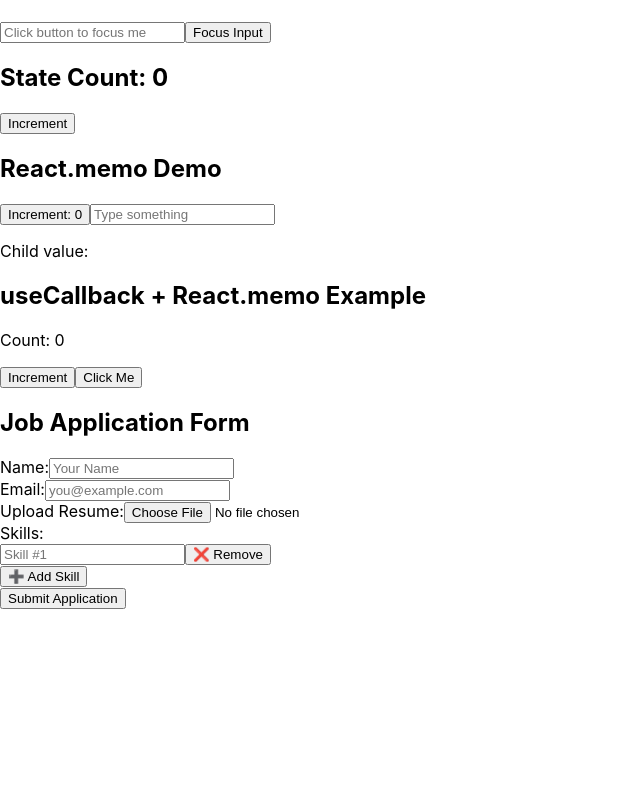
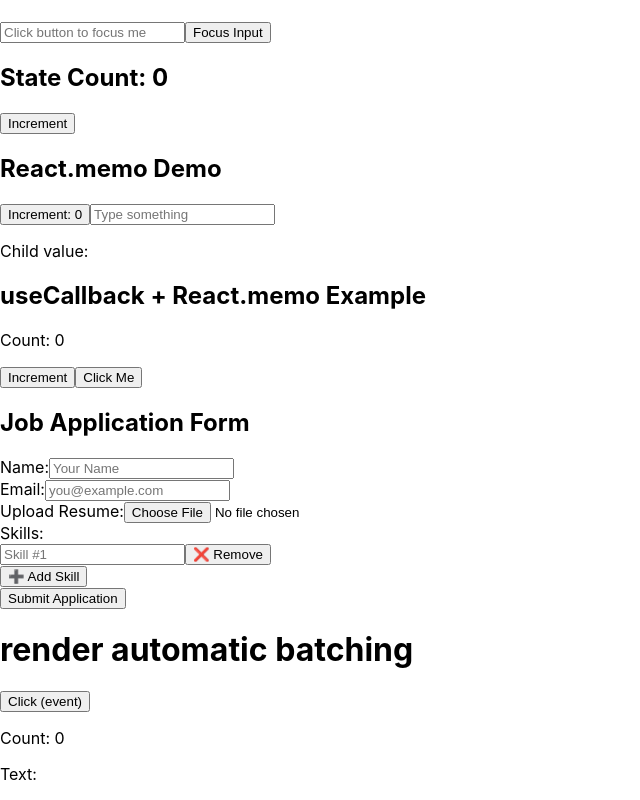
Before and after one commit to MeraGithubMeriPehchan/reactApp19.1.1, a React (Create React App) app: page / in a window 1280 px wide. Shown: the part 408-1208 px from the top of the page, without its empty margins (0-640 px from the left). Before the commit the page ends 1017 px from the top, so only its background shows below. Built offline with nearby package versions, Linux system fonts and the light colour scheme.

Commit message:
added automatic rendering thing

```diff
--- a/src/App.js
+++ b/src/App.js
@@ -7,6 +7,7 @@ import UseRefDemo from "./components/UseRefDemo";
 import MemoDemo from "./components/memo";
 import CallbackDemo from "./components/useCallback";
 import JobApplicationForm from "./components/JobApplicationForm";
+import AutoBatchingDemo from "./components/renderUpdate";
 
 function App() {
   // ✅ Initialize state from localStorage (runs only once)
@@ -65,6 +66,7 @@ function App() {
       <MemoDemo/>
       <CallbackDemo/>
       <JobApplicationForm />
+      <AutoBatchingDemo />
     </div>
   );
 }
--- /dev/null
+++ b/src/components/renderUpdate.js
@@ -0,0 +1,24 @@
+import { useState } from "react";
+
+function AutoBatchingDemo() {
+  const [count, setCount] = useState(0);
+  const [text, setText] = useState("");
+
+  function handleClick() {
+    setCount(c => c + 1);
+    setText("Clicked");
+    // ✅ React 17: 1 render
+    // ✅ React 18: 1 render (same behavior inside event)
+  }
+
+  return (
+    <div>
+        <h1>render automatic batching</h1>
+      <button onClick={handleClick}>Click (event)</button>
+      <p>Count: {count}</p>
+      <p>Text: {text}</p>
+    </div>
+  );
+}
+
+export default AutoBatchingDemo;
```
